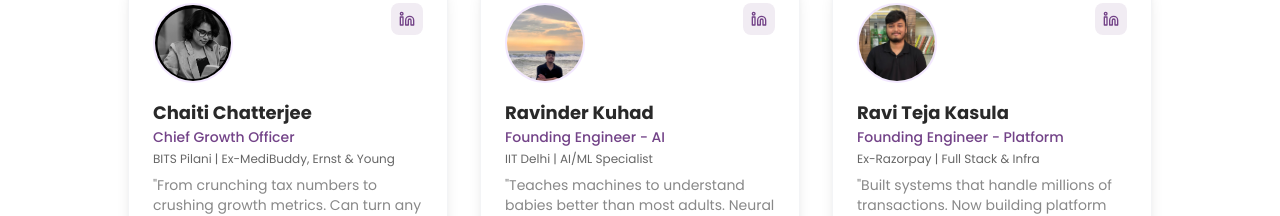
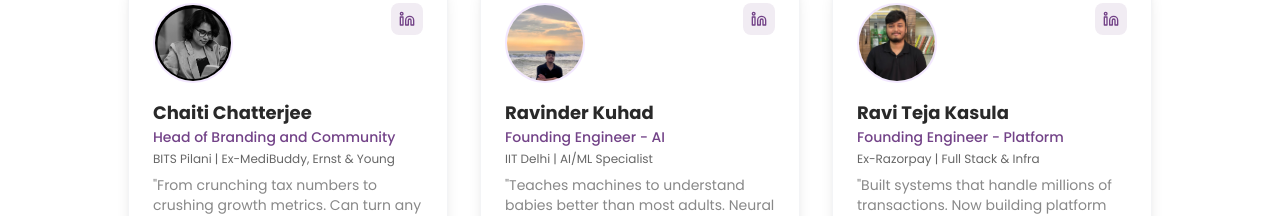
Before and after one commit to ravinderkuhad-pukaar/ui-pukaar-ai-testing, a React (Vite) app: page /about-us in a window 1280 px wide. Shown: the part 2474-2690 px from the top of the page. Built offline with nearby package versions, Linux system fonts and the light colour scheme.

Commit message:
Update AboutUs.jsx

```diff
--- a/src/pages/AboutUs.jsx
+++ b/src/pages/AboutUs.jsx
@@ -268,7 +268,7 @@ const AboutUs = () => {
                             </div>
                             <div className="text-left">
                                 <h3 className="text-base sm:text-lg font-bold text-[#292929]">Chaiti Chatterjee</h3>
-                                <p className="text-primary text-xs sm:text-sm font-medium">Chief Growth Officer</p>
+                                <p className="text-primary text-xs sm:text-sm font-medium">Head of Branding and Community</p>
                                 <p className="text-[#666666] text-xs mt-1">BITS Pilani | Ex-MediBuddy, Ernst & Young</p>
                                 <p className="text-[#888888] text-xs sm:text-sm mt-2">"From crunching tax numbers to crushing growth metrics. Can turn any idea into a viral moment."</p>
                             </div>
```
